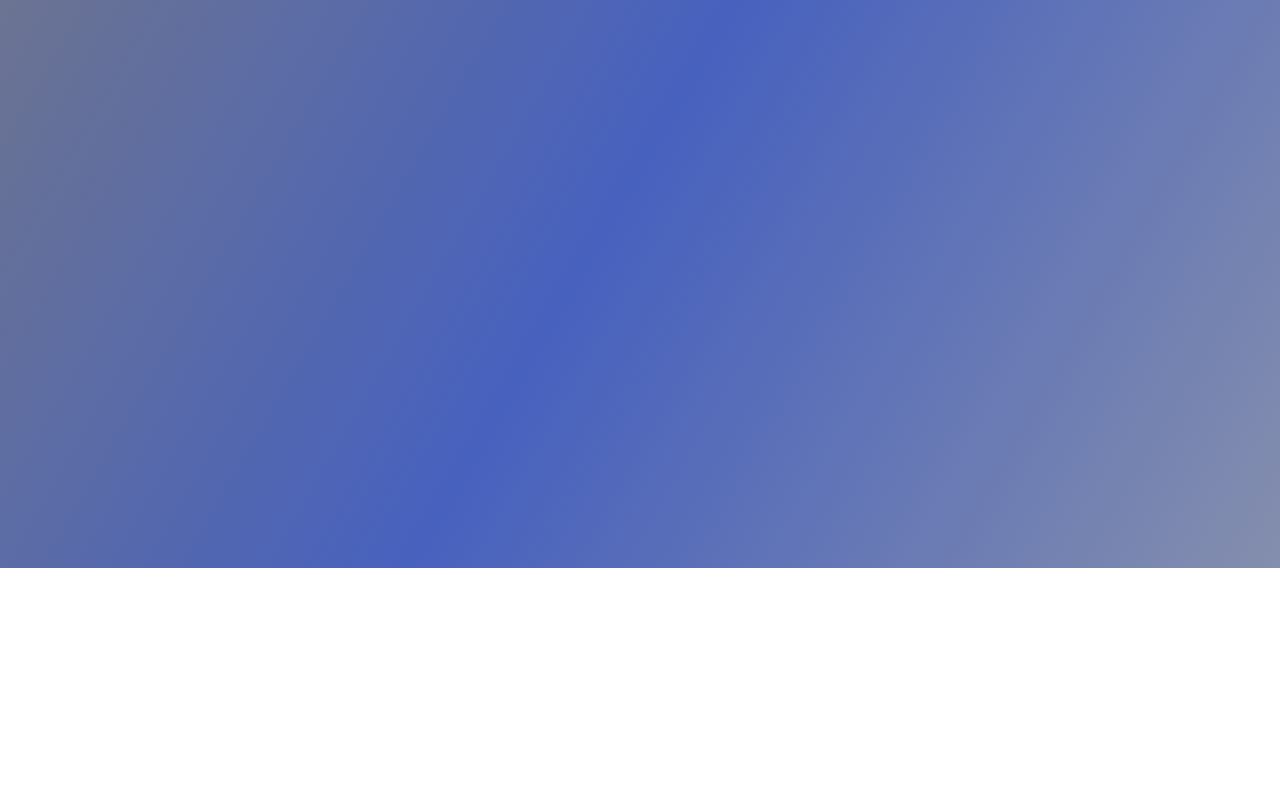
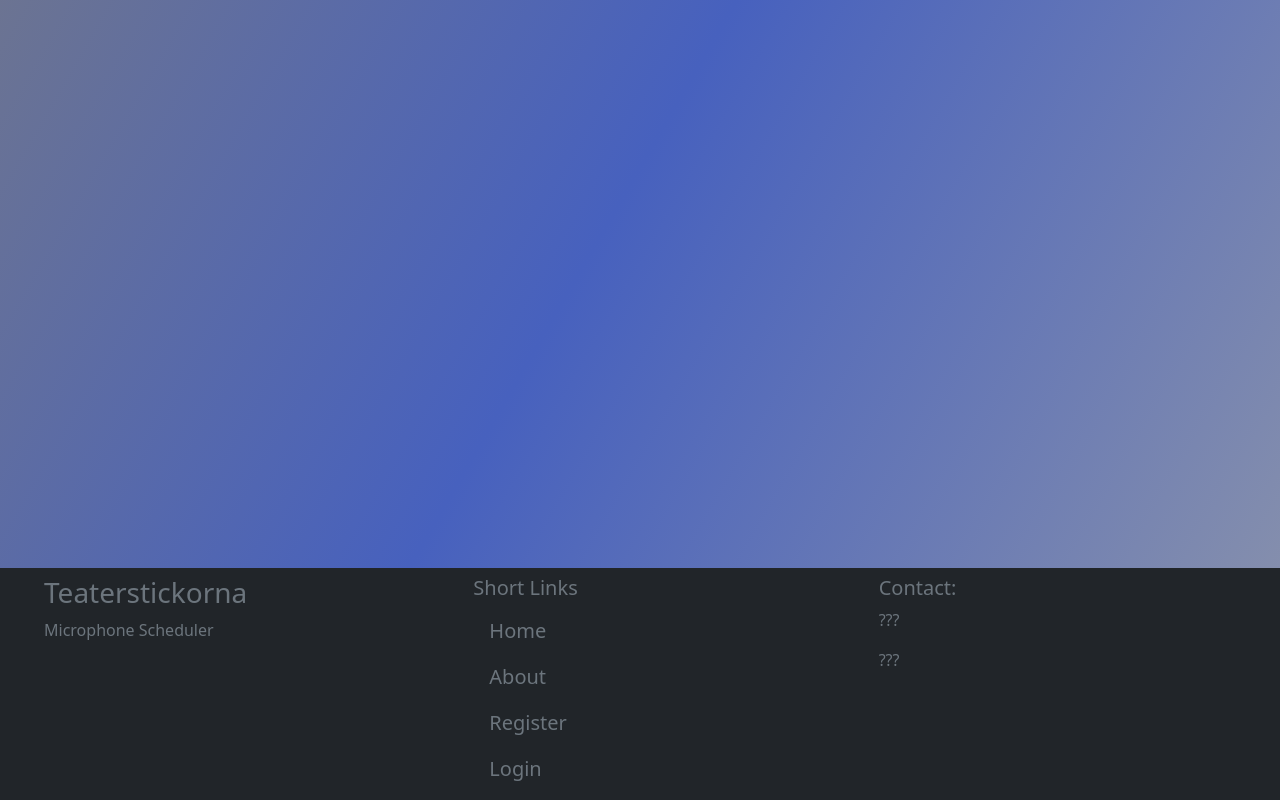
Before and after one commit to Jari1980/MicrophoneSchedulerF, a React (Vite) app: page / in a window 1280 px wide. Shown: the part 288-1088 px from the top of the page. Before the commit the page ends 856 px from the top, so only its background shows below. Built offline with nearby package versions, Linux system fonts and the light colour scheme.

Commit message:
footer added

```diff
--- /dev/null
+++ b/src/components/Footer.jsx
@@ -0,0 +1,70 @@
+import React from "react";
+import { Container, Col, Stack, Nav, Button, Row } from "react-bootstrap";
+import { useNavigate } from "react-router-dom";
+import { useCookies } from "react-cookie";
+import { Link } from "react-router-dom";
+import { useGlobalContext } from "./context";
+
+const Footer = () => {
+  const [cookies, setCookie] = useCookies(["jwtToken", "userName", "userRole"]);
+  const navigate = useNavigate();
+  const {footerRowClass, setFooterRowClass} = useGlobalContext();
+  const {footerLinkText, setFooterLinkText} = useGlobalContext();
+
+  function logout(){
+        setCookie("jwtToken", "", {path: "/"})
+        setCookie("userName", "", {path: "/"})
+        setCookie("userRole", "", {path: "/"})
+        navigate("/")
+    }
+
+  return (
+    <footer>
+      <Container fluid>
+        <Row className={footerRowClass}>
+          <Col className="mx-4">
+            <Stack>
+              <h3>Teaterstickorna</h3>
+              <p>Microphone Scheduler</p>
+              <p></p>
+            </Stack>
+          </Col>
+          <Col>
+            <Nav className="flex-column fs-5">
+              <h5>Short Links</h5>
+              <Nav.Link className={footerLinkText} as={Link} to="/home">
+                Home
+              </Nav.Link>
+              <Nav.Link className={footerLinkText} as={Link} to="/home">
+              About
+            </Nav.Link>
+              {cookies.userName == "" || cookies.userName == null ? (
+                <Nav.Link className={footerLinkText} as={Link} to="/register">
+                  Register
+                </Nav.Link>
+              ) : (
+                ""
+              )}
+              {cookies.userName == "" || cookies.userName == null ? (
+                <Nav.Link className={footerLinkText} as={Link} to="/login">
+                  Login
+                </Nav.Link>
+              ) : (
+                <Nav.Link className={footerLinkText} onClick={() => logout()}>
+                  {cookies.userName} SignOut
+                </Nav.Link>
+              )}
+            </Nav>
+          </Col>
+          <Col>
+          <h5>Contact:</h5>
+          <p>???</p>
+          <p>???</p>
+          </Col>
+        </Row>
+      </Container>
+    </footer>
+  );
+};
+
+export default Footer;
--- a/src/components/NavBar.jsx
+++ b/src/components/NavBar.jsx
@@ -12,6 +12,8 @@ const NavBar = () => {
     const {bgColor, setBgColor} = useGlobalContext();
     const {bgColorDashboard, setBgColorDashboard} = useGlobalContext();
     const {dashboardText, setDashboardText} = useGlobalContext();
+    const {footerRowClass, setFooterRowClass} = useGlobalContext();
+    const {footerLinkText, setFooterLinkText} = useGlobalContext();
 
     function logout(){
         setCookie("jwtToken", "", {path: "/"})
@@ -26,12 +28,16 @@ const NavBar = () => {
       setBgColor("linear-gradient(120deg,rgb(117, 143, 231), rgb(149, 165, 207) 50%,rgb(221, 224, 233))")
       setBgColorDashboard("linear-gradient(120deg,rgb(117, 143, 231), rgb(149, 165, 207) 50%,rgb(221, 224, 233))")
       setDashboardText("indigo")
+      setFooterRowClass("bg-white text-black p-2")
+      setFooterLinkText("text-black")
     }
     else{
       setDark("dark")
       setBgColor("linear-gradient(120deg,rgb(114, 119, 138),rgb(71, 97, 190) 50%,rgb(132, 142, 173))")
       setBgColorDashboard("linear-gradient(120deg,rgb(114, 119, 138),rgb(74, 85, 126) 50%,rgb(135, 138, 148))")
       setDashboardText("whitesmoke")
+      setFooterRowClass("bg-dark text-secondary p-2")
+      setFooterLinkText("text-secondary")
     }
   }
 
--- a/src/components/context.jsx
+++ b/src/components/context.jsx
@@ -12,6 +12,8 @@ export const GlobalProvider = ({ children }) => {
       "linear-gradient(120deg,rgb(114, 119, 138),rgb(74, 85, 126) 50%,rgb(135, 138, 148))"
     );
     const [dashboardText, setDashboardText] = useState("whitesmoke")
+    const [footerRowClass, setFooterRowClass] = useState("bg-dark text-secondary p-2")
+    const [footerLinkText, setFooterLinkText] = useState("text-secondary")
 
 
   return (
@@ -24,7 +26,11 @@ export const GlobalProvider = ({ children }) => {
         bgColorDashboard,
         setBgColorDashboard,
         dashboardText,
-        setDashboardText
+        setDashboardText,
+        footerRowClass,
+        setFooterRowClass,
+        footerLinkText,
+        setFooterLinkText
     }}
     >
         {children}
--- a/src/main.jsx
+++ b/src/main.jsx
@@ -12,6 +12,7 @@ import UserService from "./components/userService.jsx";
 import Register from "./components/Register.jsx";
 import Dashboard from "./components/Dashboard.jsx";
 import ActorScenes from "./components/ActorScenes.jsx";
+import Footer from "./components/Footer.jsx";
 
 createRoot(document.getElementById("root")).render(
   <BrowserRouter>
@@ -27,6 +28,7 @@ createRoot(document.getElementById("root")).render(
           <Route path="/dashboard/*" element={<Dashboard />} />
           <Route path="/actorscenes" element={<ActorScenes />} />
         </Routes>
+        <Footer />
       </CookiesProvider>
     </GlobalProvider>
   </BrowserRouter>
```
